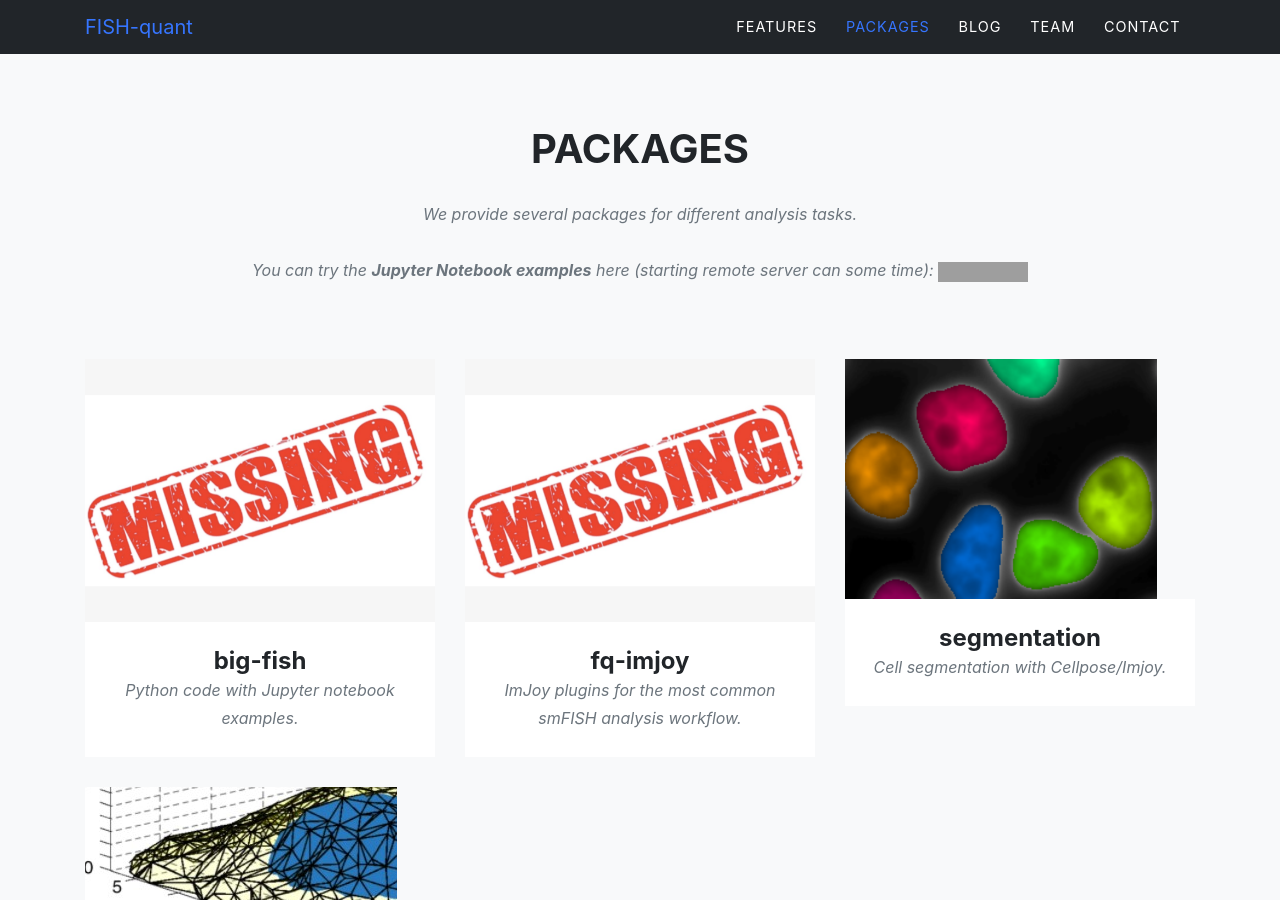
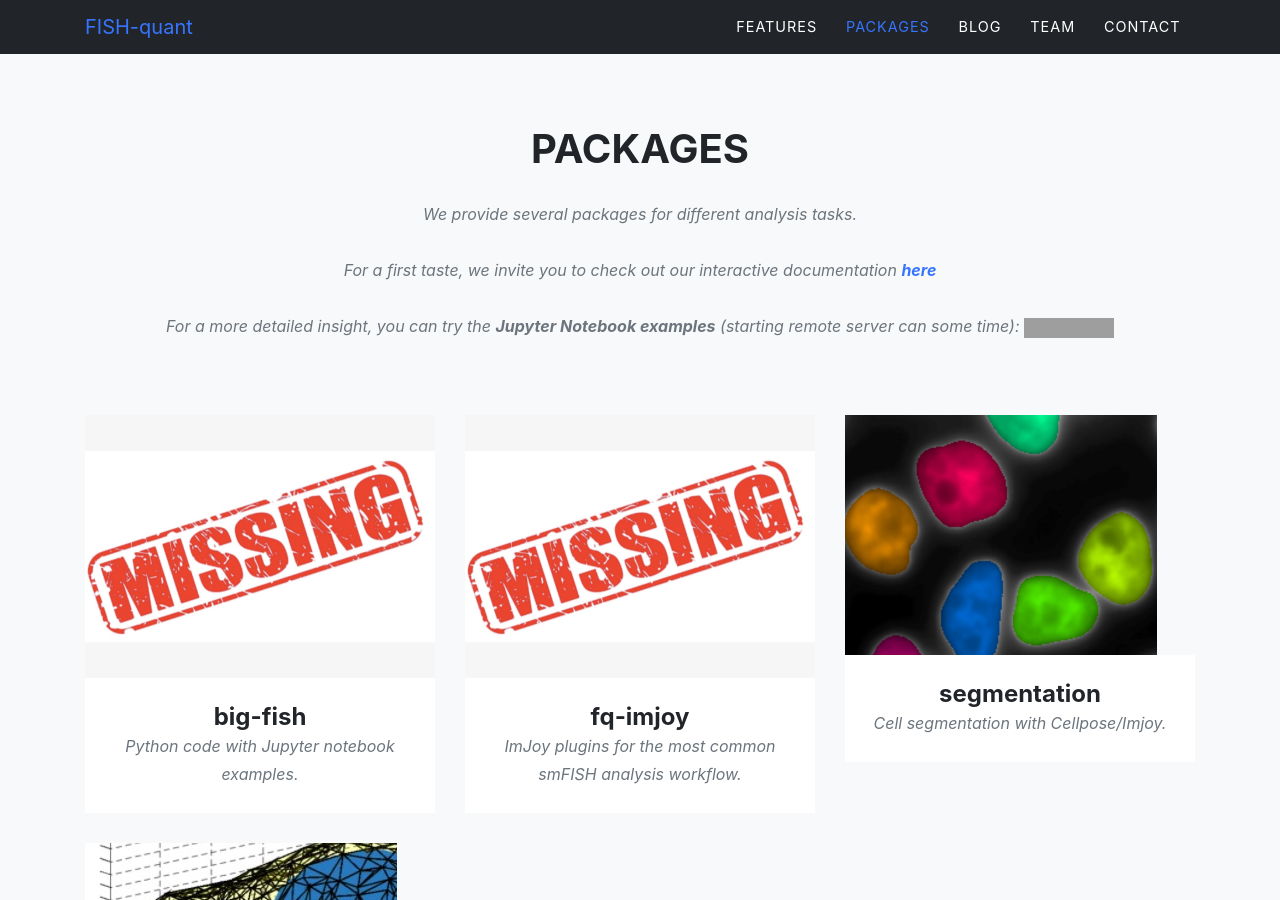
Before and after one commit to fish-quant/fish-quant.github.io, a Jekyll site: the page built from index.md, in a window 1280 px wide and 900 px high, scrolled down 1429 px. Built offline with Jekyll 4.4.1, drawn with Linux system fonts in a browser that asks for light colours; some web fonts are replaced; grey boxes are pictures that could not be loaded.

Commit message:
Update sitetext.yml

```diff
--- a/_data/sitetext.yml
+++ b/_data/sitetext.yml
@@ -24,7 +24,9 @@ services:
 
 portfolio:
     title: "Packages"
-    text: "We provide several packages for different analysis tasks. <br/><br/> You can try the **Jupyter Notebook examples** here (starting remote server can some time): [![Binder](https://mybinder.org/badge_logo.svg)](https://mybinder.org/v2/gh/fish-quant/big-fish-examples/master?filepath=notebooks)"
+    text: "We provide several packages for different analysis tasks. <br/><br/>
+           For a first taste, we invite you to check out our interactive documentation [**here**](https://fish-quant.github.io/fq-interactive-docs/#/)<br/><br/>
+           For a more detailed insight, you can try the **Jupyter Notebook examples** (starting remote server can some time): [![Binder](https://mybinder.org/badge_logo.svg)](https://mybinder.org/v2/gh/fish-quant/big-fish-examples/master?filepath=notebooks)"
     section: portfolio
     closebutton: "Close Description"
 
```
